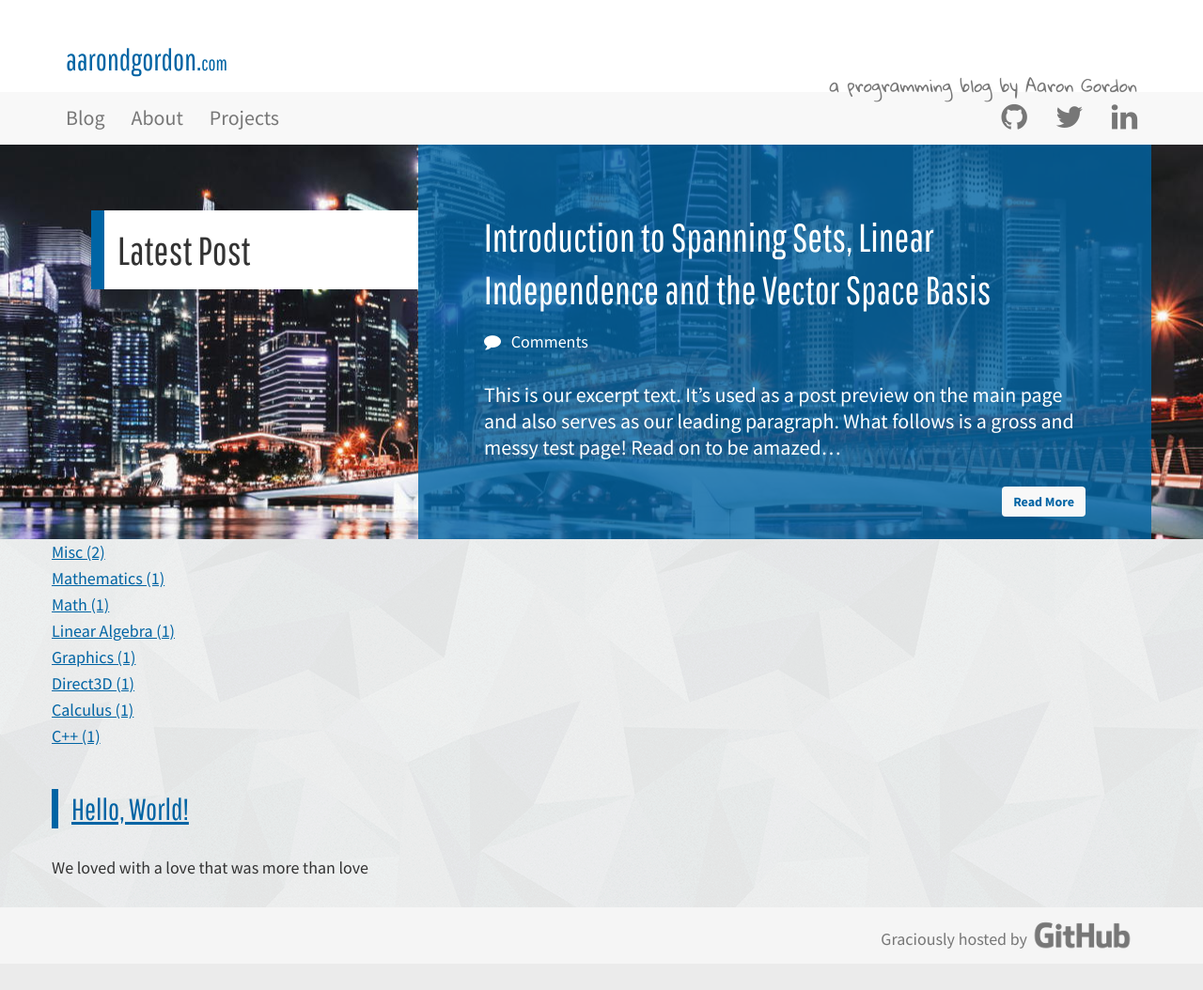
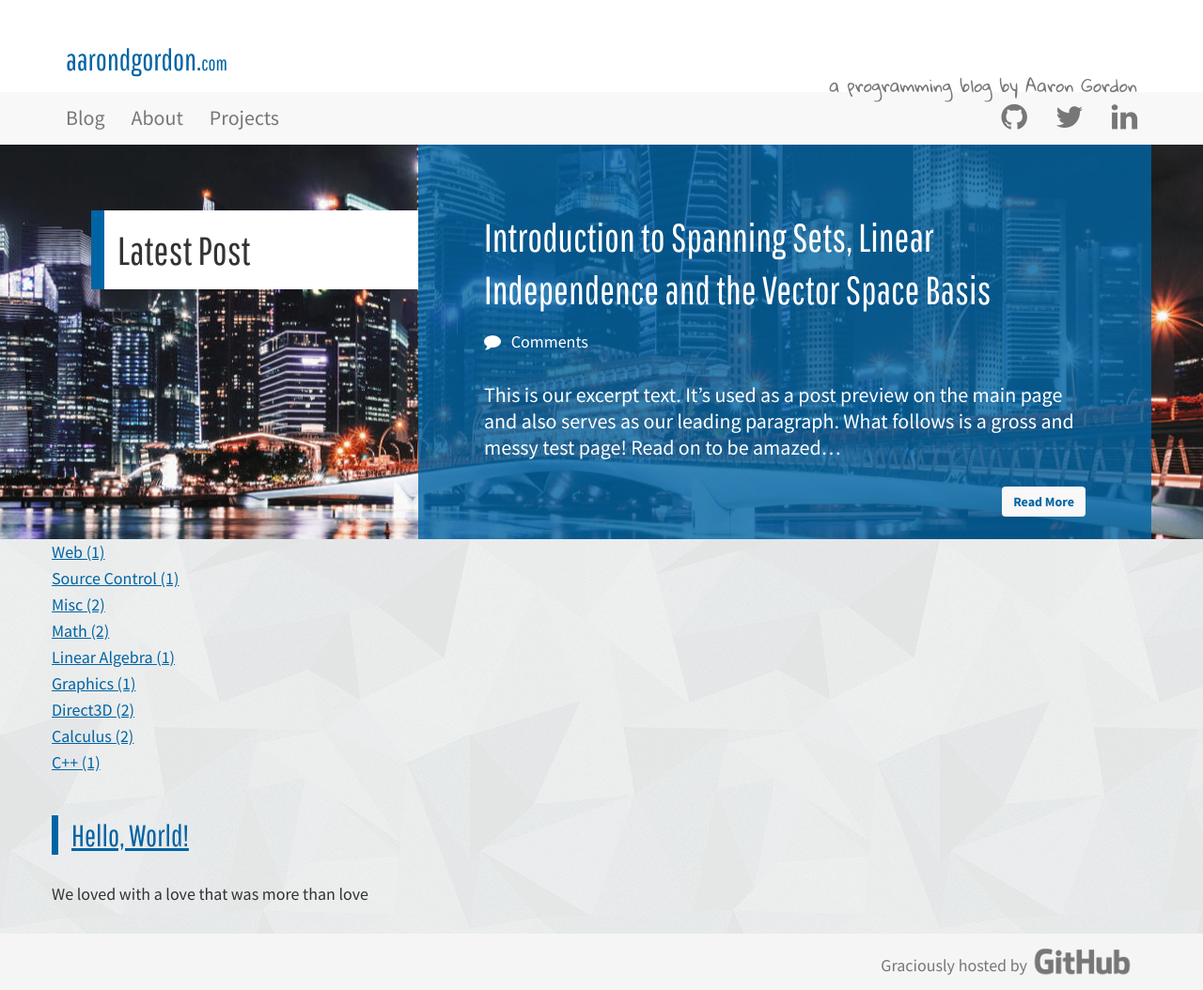
Before and after one commit to aarondgordon/aarondgordon.github.io, a Jekyll site: the page built from index.md, in a window 1280 px wide. Shown: the whole page at 94% size. Built offline with Jekyll 4.4.1, drawn with Linux system fonts in a browser that asks for light colours; nearby versions of some CDN libraries; comment, search, counter and statistics services are not loaded; before the commit the page ends 1026 px from its top, so only the background shows below that.

Commit message:
Update 2016-8-24-introduction-to-spanning-sets-linear-independence-and-the-vector-space-basis.md

```diff
--- a/_posts/2016-8-24-introduction-to-spanning-sets-linear-independence-and-the-vector-space-basis.md
+++ b/_posts/2016-8-24-introduction-to-spanning-sets-linear-independence-and-the-vector-space-basis.md
@@ -1,7 +1,7 @@
 ---
 title: Introduction to Spanning Sets, Linear Independence and the Vector Space Basis
 image: /assets/img/posts/test-post/cityline.jpg
-tags: [Misc, Mathematics]
+tags: [Misc, Math, Direct3D, Calculus, C#, Web, Source Control]
 ---
 
 This is our excerpt text.  It's used as a post preview on the main page and also serves as our leading paragraph.  What follows is a gross and messy test page!  Read on to be amazed...
```
